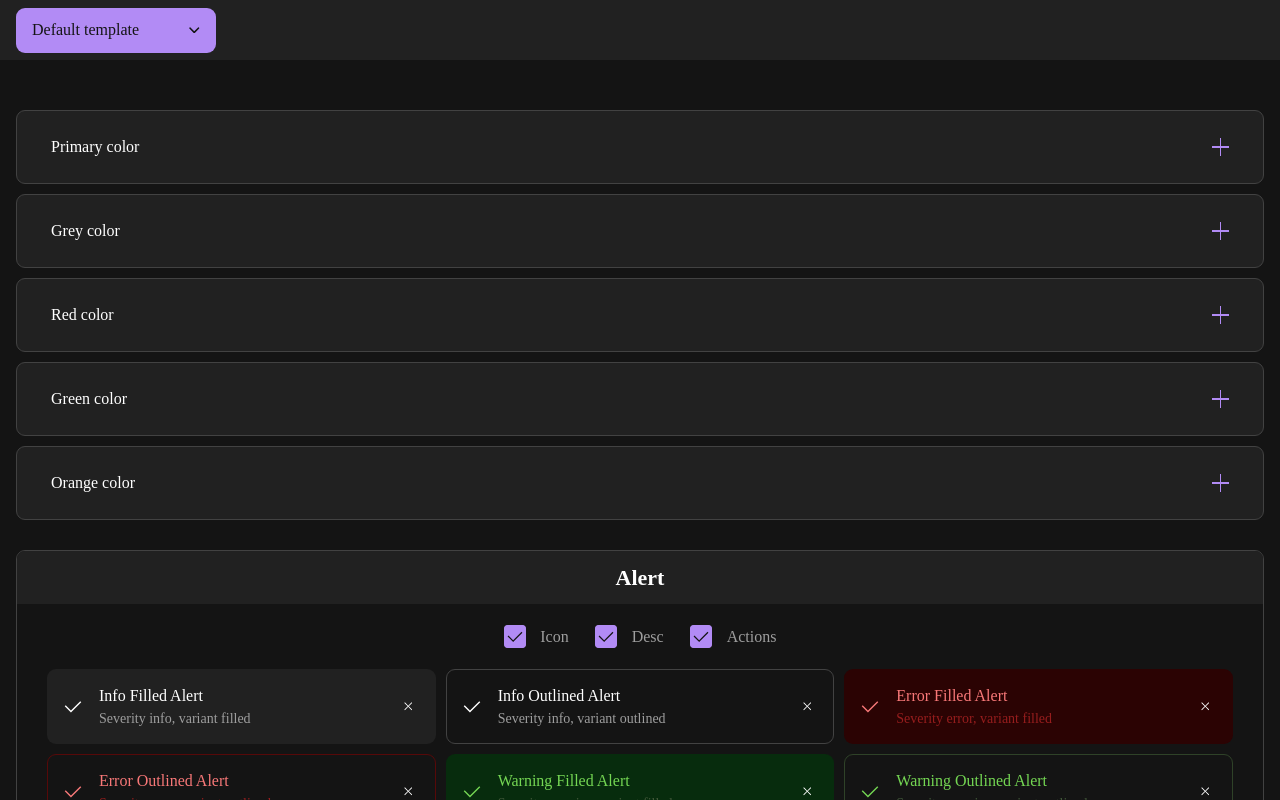
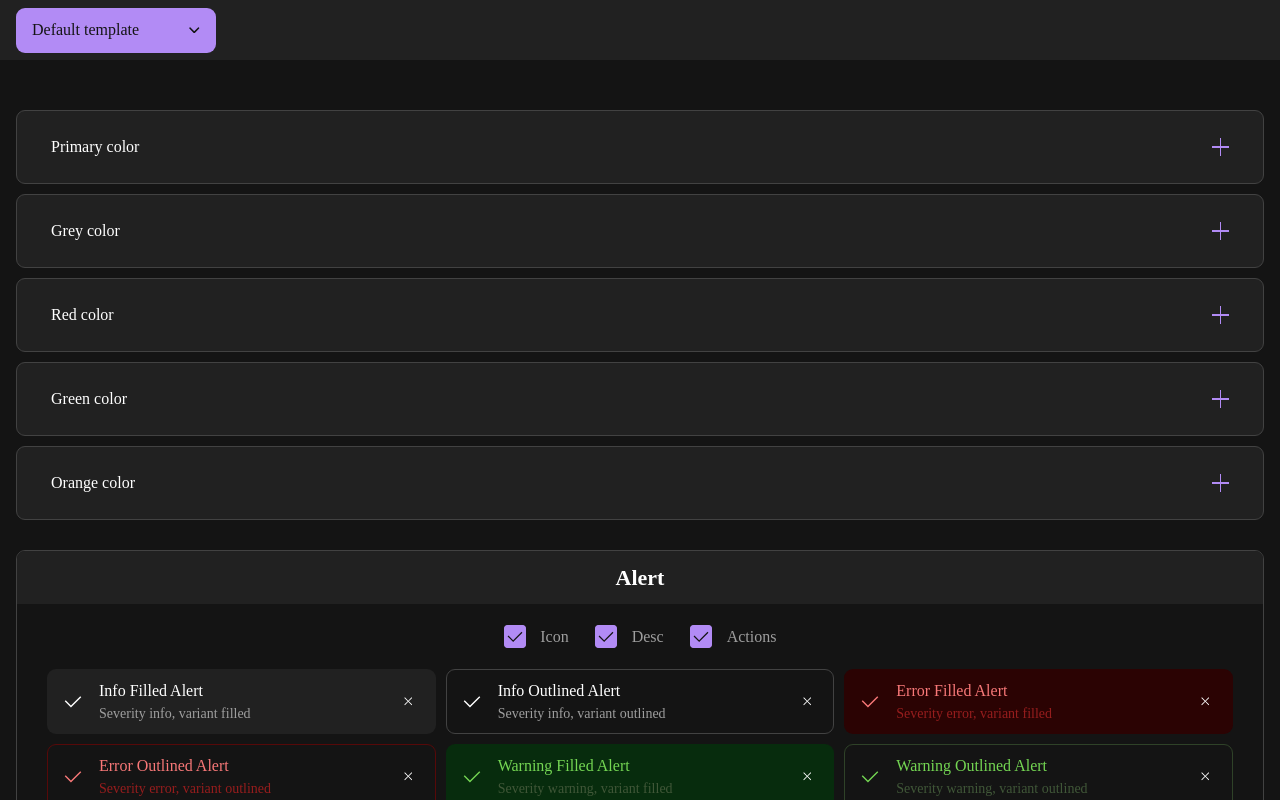
Before and after one commit to sadetskayfu/ui-kit, a React (Vite) app: page / in a window 1280 px wide. Shown: the top 800 px of the page. Built offline with nearby package versions, Linux system fonts and the light colour scheme.

Commit message:
[shared/ui/alert]: add border provider and change padding block, [shared/ui/border-provider]: fix

```diff
--- a/src/shared/ui/alert/styled/alert.module.scss
+++ b/src/shared/ui/alert/styled/alert.module.scss
@@ -5,7 +5,8 @@
     display: flex;
     align-items: center;
     column-gap: var(--padding-15);
-    padding: var(--padding-15);
+    padding-inline: var(--padding-15);
+    padding-block: var(--padding-10);
     border-radius: var(--border-radius-m);
     color: var(--alert-title-color);
 
--- a/src/shared/ui/alert/styled/alert.tsx
+++ b/src/shared/ui/alert/styled/alert.tsx
@@ -1,16 +1,34 @@
 import * as React from 'react';
 import { BaseAlert } from '../base';
 import { classNames } from '@/shared/helpers/class-names';
+import { useBorderContext } from '@/shared/ui/border-provider';
 import styles from './alert.module.scss';
 
 export const Alert = React.memo(
 	React.forwardRef((props: Alert.Props, forwardedRef: React.ForwardedRef<HTMLDivElement>) => {
-		const { className, title, description, icon, actions, severity = 'info', variant = 'filled', ...otherProps } = props;
+		const {
+			className,
+			actionsClassName,
+			title,
+			description,
+			icon,
+			actions,
+			severity = 'info',
+			variant = 'filled',
+			...otherProps
+		} = props;
+
+		const borderContext = useBorderContext();
 
 		return (
 			<BaseAlert.Root
 				ref={forwardedRef}
-				className={classNames(styles['alert'], [className, styles[`severity-${severity}`], styles[`variant-${variant}`]])}
+				className={classNames(styles['alert'], [
+					className,
+					borderContext?.borderClassName,
+					styles[`severity-${severity}`],
+					styles[`variant-${variant}`],
+				])}
 				{...otherProps}
 			>
 				{icon && <span className={styles['icon']}>{icon}</span>}
@@ -22,7 +40,11 @@ export const Alert = React.memo(
 						</BaseAlert.Description>
 					)}
 				</div>
-				{actions && <div className={styles['actions']}>{actions}</div>}
+				{actions && (
+					<div className={classNames(styles['actions'], [actionsClassName])}>
+						{actions}
+					</div>
+				)}
 			</BaseAlert.Root>
 		);
 	})
@@ -30,7 +52,8 @@ export const Alert = React.memo(
 
 export namespace Alert {
 	export interface Props extends Omit<BaseAlert.Root.Props, 'className' | 'render'> {
-		className?: string
+		className?: string;
+		actionsClassName?: string;
 		title: string;
 		description?: string | React.ReactElement;
 		icon?: React.ReactElement;
@@ -39,6 +62,9 @@ export namespace Alert {
 		 * @default 'info'
 		 */
 		severity?: 'info' | 'warning' | 'error' | 'success';
-		variant?: 'filled' | 'outlined'
+		/**
+		 * @default 'filled'
+		 */
+		variant?: 'filled' | 'outlined';
 	}
 }
--- a/src/shared/ui/border-provider/get-border-class-name.ts
+++ b/src/shared/ui/border-provider/get-border-class-name.ts
@@ -12,7 +12,7 @@ export function getBorderClassName(borderRadius?: BorderRadius, borderRadiusPlac
         borderClassName = borderClassName + ' ' + styles[`border-radius-${borderRadius}`]
     }
 
-    if (borderRadiusPlacement && borderRadius !== 'none') {
+    if (borderRadiusPlacement) {
         let className
 
         if (Array.isArray(borderRadiusPlacement)) {
```
Also changed, not shown: 1 other file (tests, documents, lock files or other folders).
